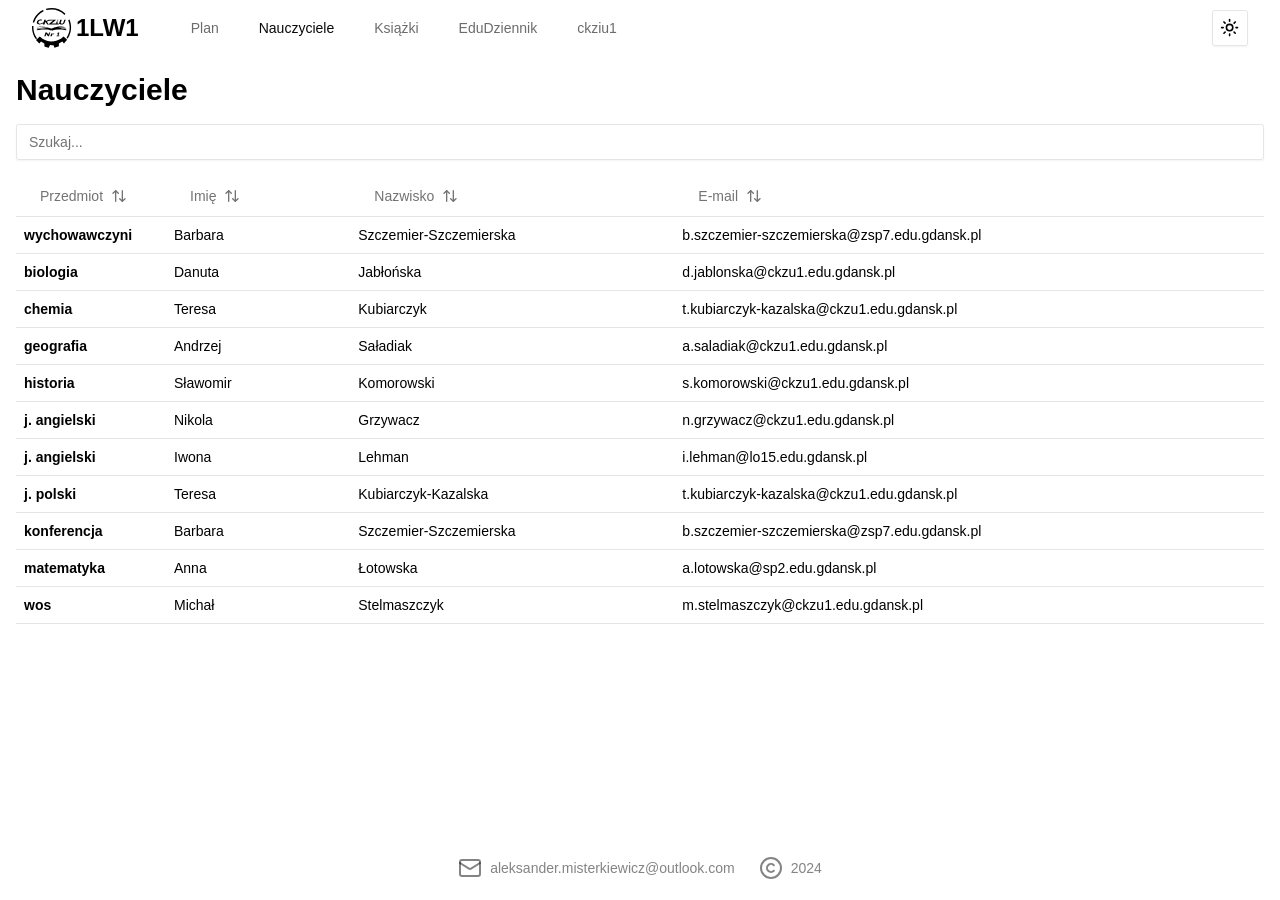
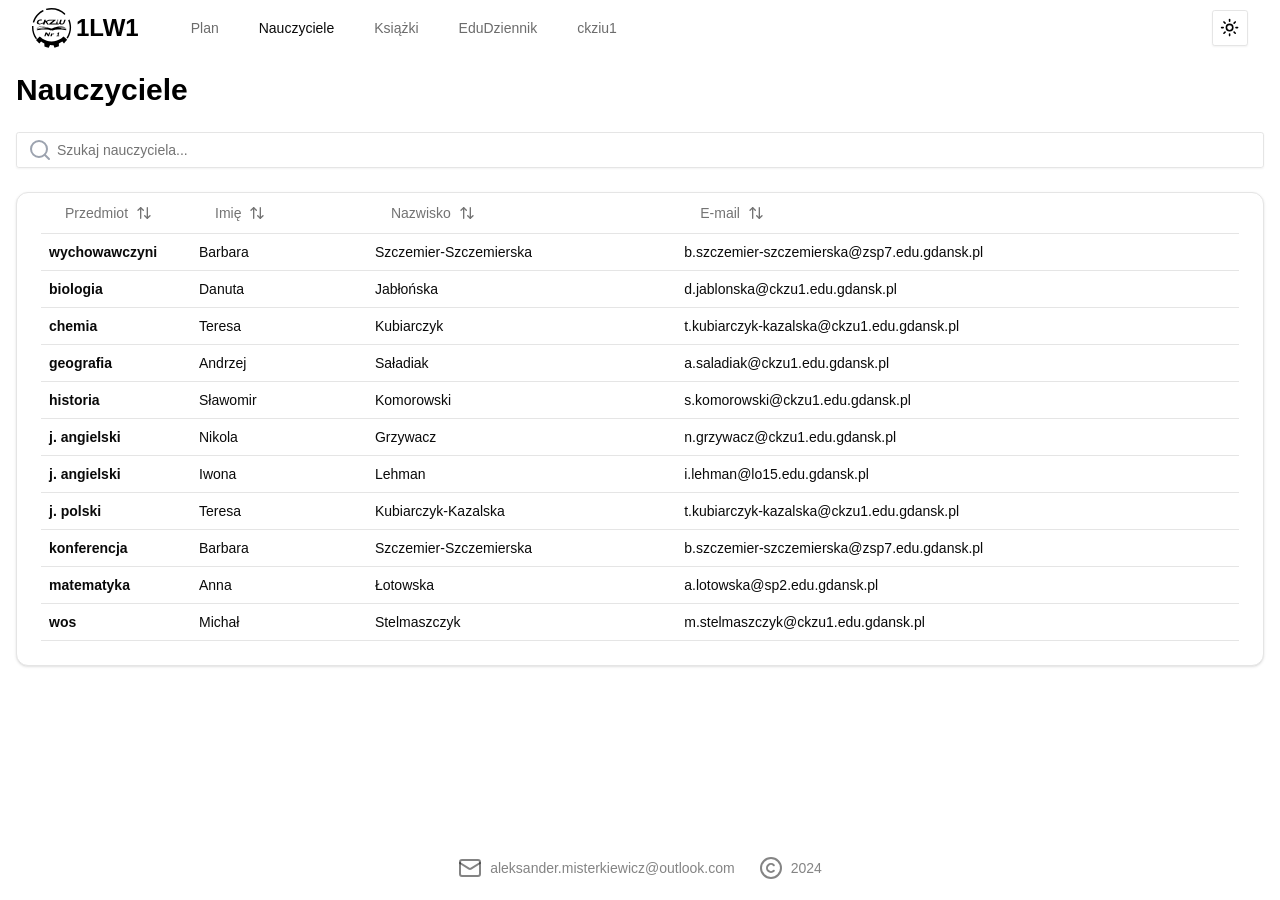
Before and after one commit to AlexMist23/ckziu-plan, a Next.js app: page /teachers in a window 1280 px wide. Built offline with nearby package versions, Linux system fonts and the light colour scheme.

Commit message:
css consistency

```diff
--- a/src/app/books/page.tsx
+++ b/src/app/books/page.tsx
@@ -69,7 +69,7 @@ export default function PDFLibrary() {
       <div className="relative mb-6">
         <Input
           type="text"
-          placeholder="Search books..."
+          placeholder="Szukaj książki..."
           value={searchTerm}
           onChange={(e) => setSearchTerm(e.target.value)}
           className="pl-10"
@@ -111,14 +111,14 @@ export default function PDFLibrary() {
                   window.open(`/static/pdf/${book.fileName}`, "_blank")
                 }
               >
-                <BookOpenIcon className="mr-2 h-4 w-4" /> Open
+                <BookOpenIcon className="mr-2 h-4 w-4" /> Otwórz
               </Button>
               <Button
                 variant="outline"
                 className="flex-1 transition-colors duration-300 hover:bg-gray-100"
                 onClick={() => handleDownload(book.fileName)}
               >
-                <DownloadIcon className="mr-2 h-4 w-4" /> Download
+                <DownloadIcon className="mr-2 h-4 w-4" /> Pobierz
               </Button>
             </CardFooter>
           </Card>
--- a/src/app/schedule/page.tsx
+++ b/src/app/schedule/page.tsx
@@ -3,8 +3,8 @@ import Schedule from "@/components/editable-shedule/schedule-container";
 
 export default function Home() {
   return (
-    <main className="flex-col min-h-screen">
+    <div className="container mx-auto p-4">
       <Schedule />
-    </main>
+    </div>
   );
 }
--- a/src/components/editable-shedule/schedule-container.tsx
+++ b/src/components/editable-shedule/schedule-container.tsx
@@ -7,8 +7,8 @@ export default async function Schedule() {
   const data = await getData();
 
   return (
-    <div className="max-w-[60rem] mx-auto p-4">
-      <h1 className="text-3xl font-bold mb-4">Plan Zajęć</h1>{" "}
+    <div className="max-w-[60rem] mx-auto">
+      <h1 className="text-3xl font-bold mb-6">Plan Zajęć</h1>
       <Suspense fallback={<Skeleton className="w-full h-[420px]" />}>
         <EditableSchedule initialData={data} />
       </Suspense>
--- a/src/components/editable-shedule/schedule.tsx
+++ b/src/components/editable-shedule/schedule.tsx
@@ -13,6 +13,7 @@ import {
 import { Input } from "@/components/ui/input";
 import { saveData } from "./actions";
 import { LucideClock, LucideDoorClosed, LucideUser } from "lucide-react";
+import { Card, CardContent } from "../ui/card";
 
 type LessonData = {
   Subject: string;
@@ -102,7 +103,7 @@ export default function DateTabbedEditableSchedule({
 
   return (
     <Tabs defaultValue={nearestDate}>
-      <TabsList>
+      <TabsList className="mb-4">
         {sortedDates.map((date) => (
           <TabsTrigger key={date} value={date}>
             {new Date(date).toLocaleDateString("pl-PL", {
@@ -113,7 +114,9 @@ export default function DateTabbedEditableSchedule({
         ))}
       </TabsList>
       {sortedDates.map((date) => (
-        <TabsContent key={date} value={date} className="border rounded-s">
+        <TabsContent key={date} value={date}>
+          <Card>
+            <CardContent className="px-0 md:px-6">
               <Table>
                 <TableHeader>
                   <TableRow>
@@ -216,7 +219,12 @@ export default function DateTabbedEditableSchedule({
                           ) : (
                             <span
                               onClick={() =>
-                            handleEdit(date, period, index, "Teacher_Initials")
+                                handleEdit(
+                                  date,
+                                  period,
+                                  index,
+                                  "Teacher_Initials"
+                                )
                               }
                             >
                               {lesson.Teacher_Initials}
@@ -228,6 +236,8 @@ export default function DateTabbedEditableSchedule({
                   )}
                 </TableBody>
               </Table>
+            </CardContent>
+          </Card>
         </TabsContent>
       ))}
     </Tabs>
--- a/src/components/teachers-list/teachers-directory.tsx
+++ b/src/components/teachers-list/teachers-directory.tsx
@@ -11,7 +11,8 @@ import {
 } from "@/components/ui/table";
 import { Input } from "@/components/ui/input";
 import { Button } from "@/components/ui/button";
-import { ArrowUpDown } from "lucide-react";
+import { ArrowUpDown, SearchIcon } from "lucide-react";
+import { Card, CardContent } from "../ui/card";
 
 type Teacher = {
   subject: string;
@@ -126,16 +127,20 @@ export default function TeacherDirectory() {
   };
 
   return (
-    <div className="container mx-auto p-4 min-h-screen flex flex-col">
-      <h1 className="text-3xl font-bold mb-4">Nauczyciele</h1>
+    <div className="container mx-auto p-4">
+      <h1 className="text-3xl font-bold mb-6">Nauczyciele</h1>
+      <div className="relative mb-6">
         <Input
           type="text"
-        placeholder="Szukaj..."
+          placeholder="Szukaj nauczyciela..."
           value={searchTerm}
           onChange={handleSearch}
-        className="mb-4"
+          className="pl-10"
         />
-      <div className="overflow-x-auto flex-grow">
+        <SearchIcon className="absolute left-3 top-1/2 transform -translate-y-1/2 text-gray-400" />
+      </div>
+      <Card className="">
+        <CardContent>
           <Table>
             <TableHeader>
               <TableRow>
@@ -191,7 +196,8 @@ export default function TeacherDirectory() {
               ))}
             </TableBody>
           </Table>
-      </div>
+        </CardContent>
+      </Card>
     </div>
   );
 }
```
Lines whose indentation alone changed are shown as unchanged.
